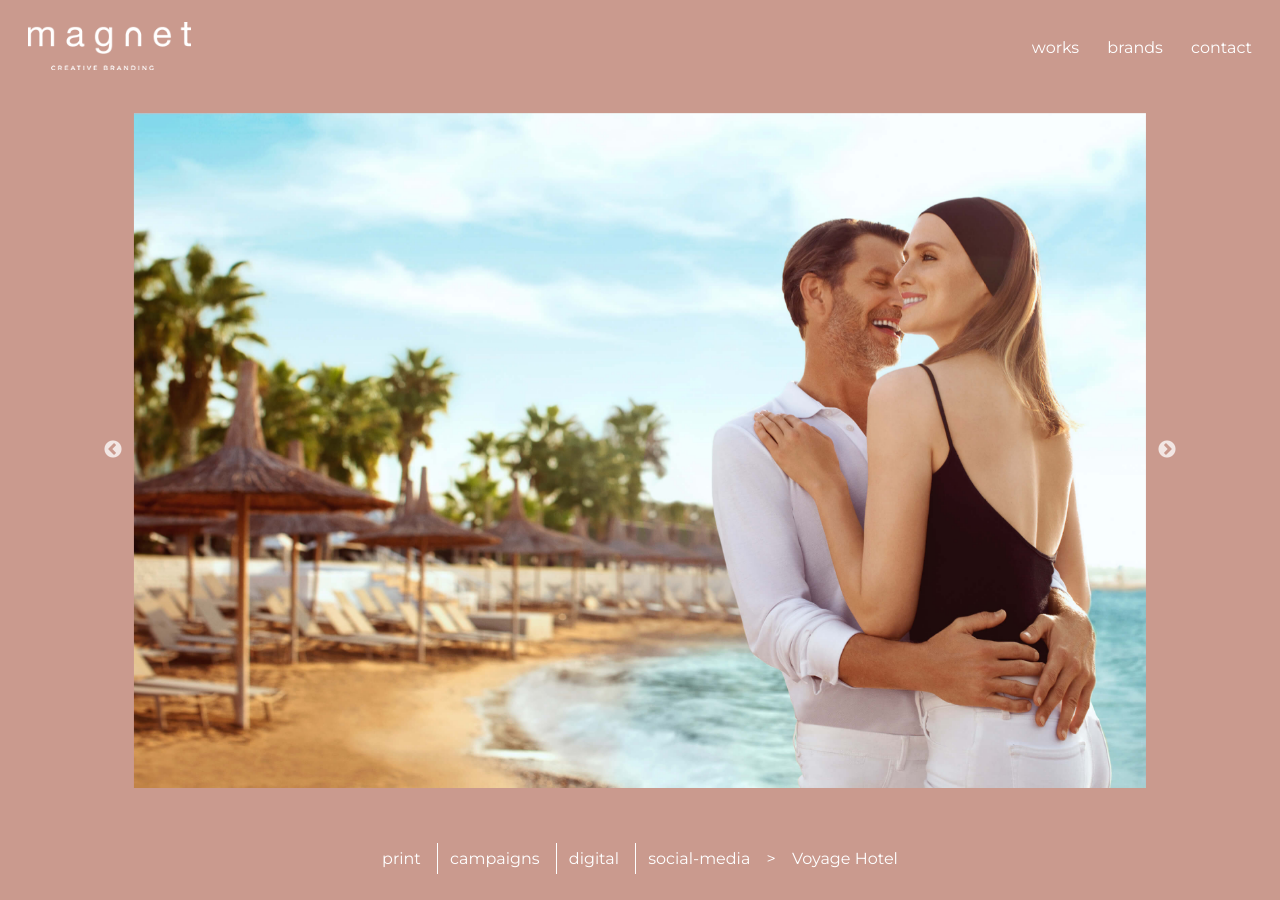
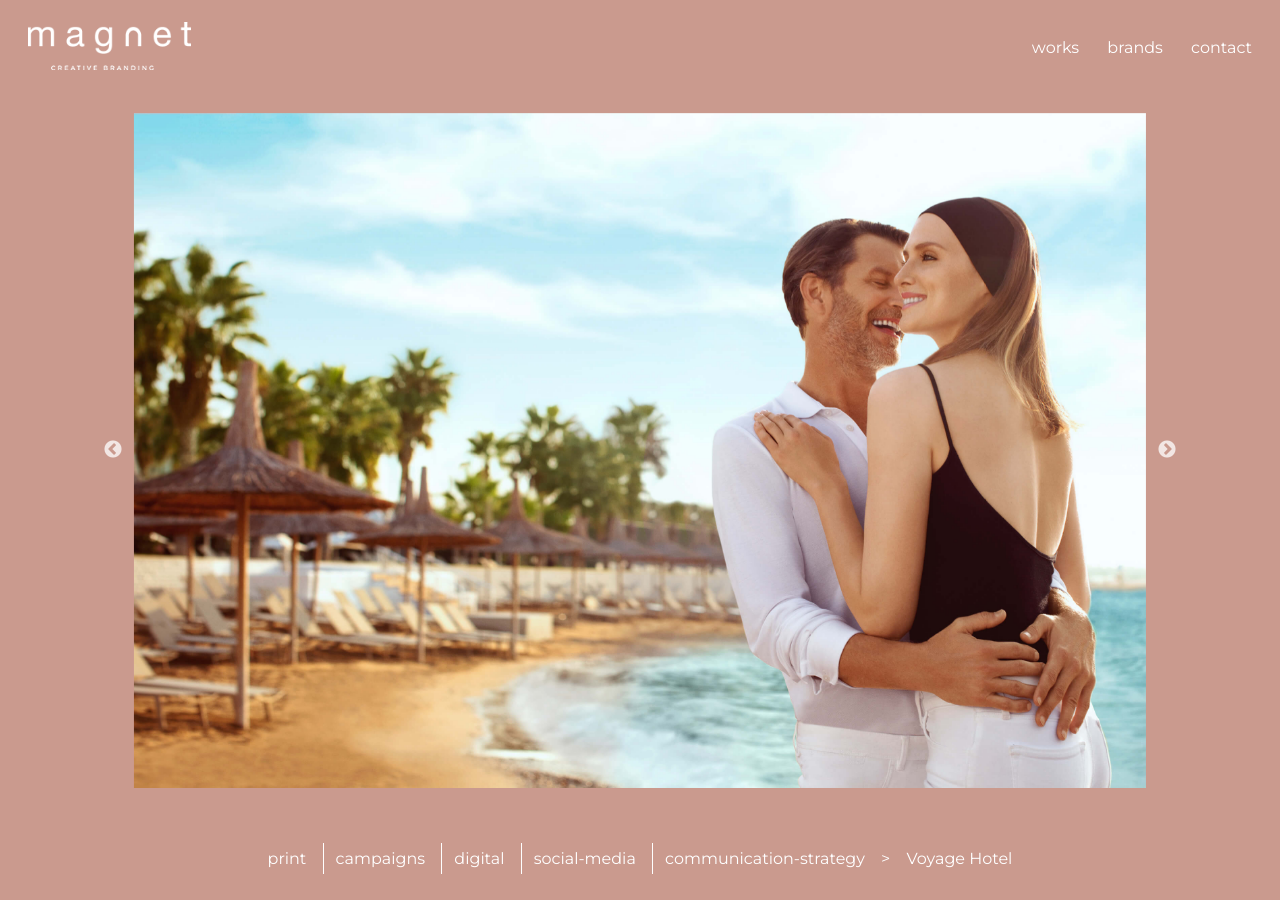
Before and after one commit to magnetcb/magnet-website, a Jekyll site: the page built from _clients/voyage.md, in a window 1280 px wide. Built offline with Jekyll 4.4.1, drawn with Linux system fonts in a browser that asks for light colours.

Commit message:
Change work type temp

```diff
--- a/_clients/voyage.md
+++ b/_clients/voyage.md
@@ -2,6 +2,6 @@
 short_name: voyage
 name: Voyage Hotel
 logo_url: assets/images/voyage/logo.png
-works: [print, campaigns, digital, social-media]
+works: [print, campaigns, digital, social-media, communication-strategy]
 ---
 Jill is an avid fruit grower based in the south of France.
--- a/_data/slides.yml
+++ b/_data/slides.yml
@@ -33,7 +33,7 @@
   work: campaigns
   src: /assets/images/maxx-royal/campaigns/4.jpg
 - client: maxx-royal
-  work: campaigns
+  work: communication-strategy
   src: /assets/images/maxx-royal/campaigns/5.jpg
 - client: maxx-royal
   work: campaigns
@@ -83,7 +83,7 @@
   work: campaigns
   src: /assets/images/voyage/campaigns/4.jpg
 - client: voyage
-  work: campaigns
+  work: communication-strategy
   src: /assets/images/voyage/campaigns/5.jpg
 - client: voyage
   work: campaigns
```
Also changed, not shown: _clients/maxx-royal.md (+1 -1 lines).
